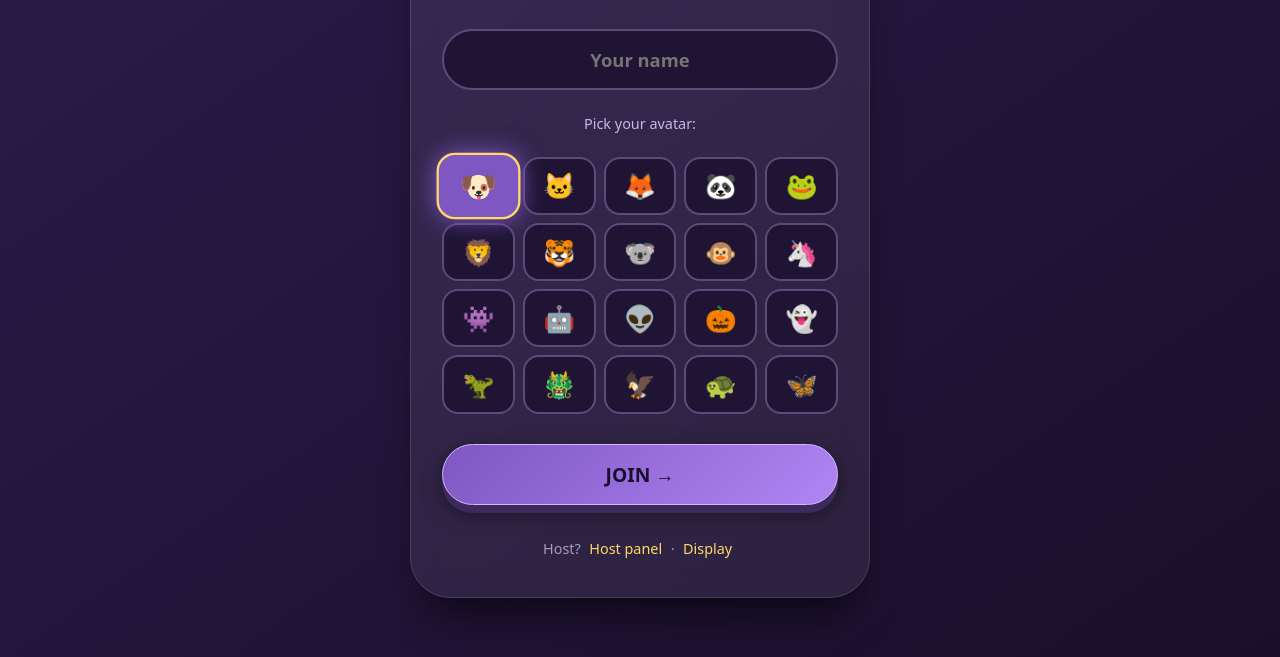
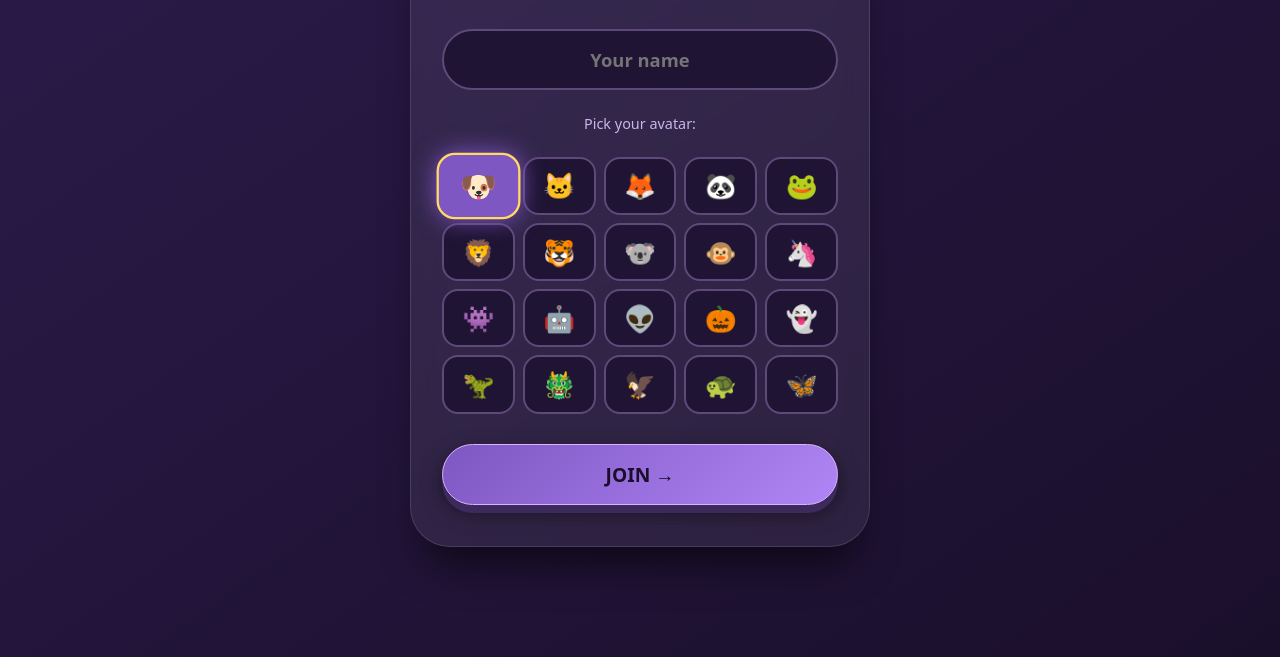
Before and after one commit to Arn0ld27/kwizamp, a website: page public/index.html in a window 1280 px wide. Shown: the part 191-848 px from the top of the page. Drawn offline with Linux system fonts and the light colour scheme.

Commit message:
Update index.html

```diff
--- a/public/index.html
+++ b/public/index.html
@@ -21,7 +21,7 @@
 
       <button type="submit" class="next-btn landing-btn">JOIN →</button>
     </form>
-    <p class="landing-hint">Host? <a href="/host">Host panel</a> · <a href="/display">Display</a></p>
+   <!-- <p class="landing-hint">Host? <a href="/host">Host panel</a> · <a href="/display">Display</a></p>-->
   </div>
 
   <script>
```
